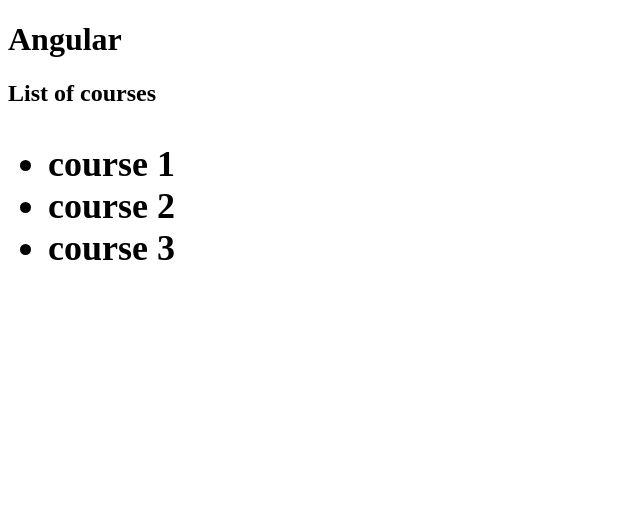
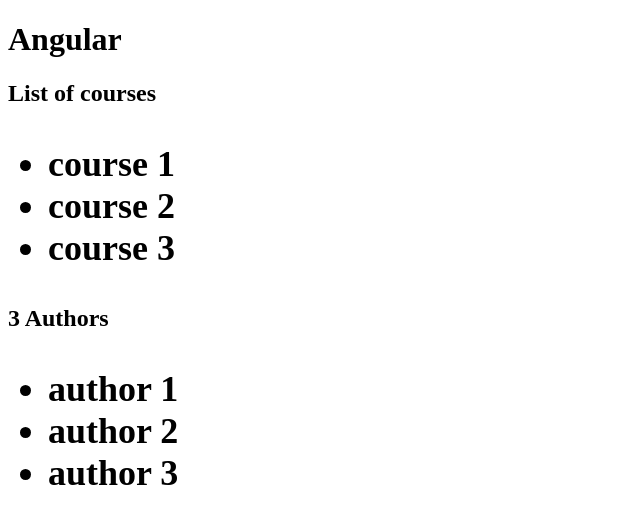
Before and after one commit to fernandacoto/angular_fundamentals, an Angular app: page / in a window 1280 px wide. Shown: the top 524 px of the page, without its empty margins (0-640 px from the left). Built offline with nearby package versions, Linux system fonts and the light colour scheme.

Commit message:
Assignment Section 3 - End of section

```diff
--- a/src/app/app.component.html
+++ b/src/app/app.component.html
@@ -1,2 +1,3 @@
 <h1>Angular</h1>
 <courses></courses>
+<authors></authors>
--- a/src/app/app.module.ts
+++ b/src/app/app.module.ts
@@ -6,20 +6,24 @@ import { AppComponent } from './app.component';
 import { CoursesComponent } from './courses.component';
 import { CourseComponent } from './course/course.component'; //sin la extensión del archivo
 import { CoursesService } from './courses.service';
+import { AuthorsComponent } from './authors/authors.component';
+import { AuthorsService } from './authors.service';
 
 
 @NgModule({
   declarations: [
     AppComponent,
     CoursesComponent,
-    CourseComponent // Nuevo componente, recordar importarlo, como en la línea 7
+    CourseComponent,
+    AuthorsComponent // Nuevo componente, recordar importarlo, como en la línea 7
   ],
   imports: [
     BrowserModule
   ],
   providers: [
-    CoursesService // Esto necesita agregarse, para poder pasar la instancia como parametro en el constructor (dependency injection)
+    CoursesService, // Esto necesita agregarse, para poder pasar la instancia como parametro en el constructor (dependency injection)
     // cuando se registra algo aquí, angular va a crear un single instance
+    AuthorsService
   ],
   bootstrap: [AppComponent]
 })
--- /dev/null
+++ b/src/app/authors.service.ts
@@ -0,0 +1,5 @@
+export class AuthorsService {
+  getAuthors() {
+    return ['author 1', 'author 2', 'author 3'];
+  }
+}
--- /dev/null
+++ b/src/app/authors/authors.component.html
@@ -0,0 +1,6 @@
+<h2>{{ authors.length }} Authors<h2>
+  <ul>
+      <li *ngFor="let author of authors">
+          {{ author }}
+      </li>
+  </ul>
--- /dev/null
+++ b/src/app/authors/authors.component.ts
@@ -0,0 +1,18 @@
+import { Component, OnInit } from '@angular/core';
+import { AuthorsService } from '../authors.service';
+
+@Component({
+  selector: 'authors',
+  templateUrl: './authors.component.html',
+  styleUrls: ['./authors.component.css']
+})
+export class AuthorsComponent implements OnInit {
+  authors;
+  constructor(service: AuthorsService) {
+    this.authors = service.getAuthors();
+   }
+
+  ngOnInit() {
+  }
+
+}
```
Also changed, not shown: src/app/authors/authors.component.css (added), 2 other files (tests, documents, lock files or other folders).
